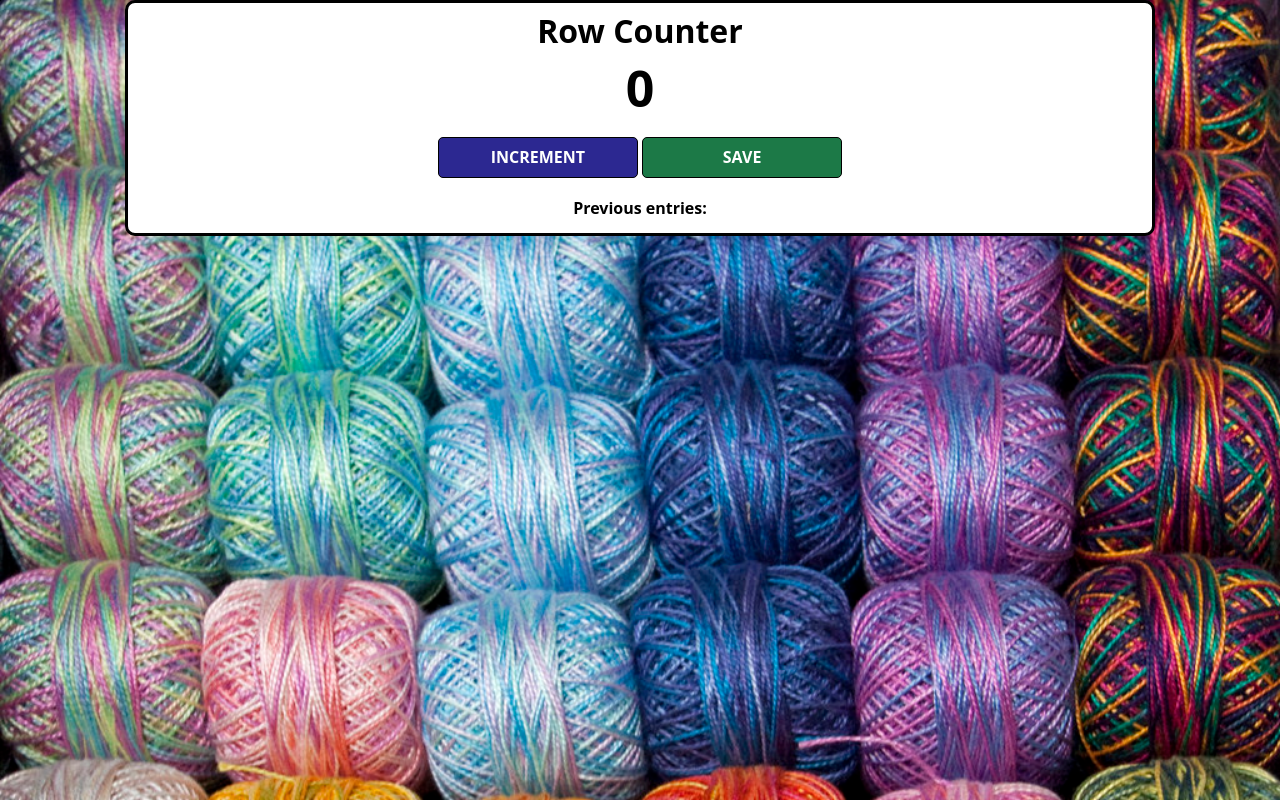
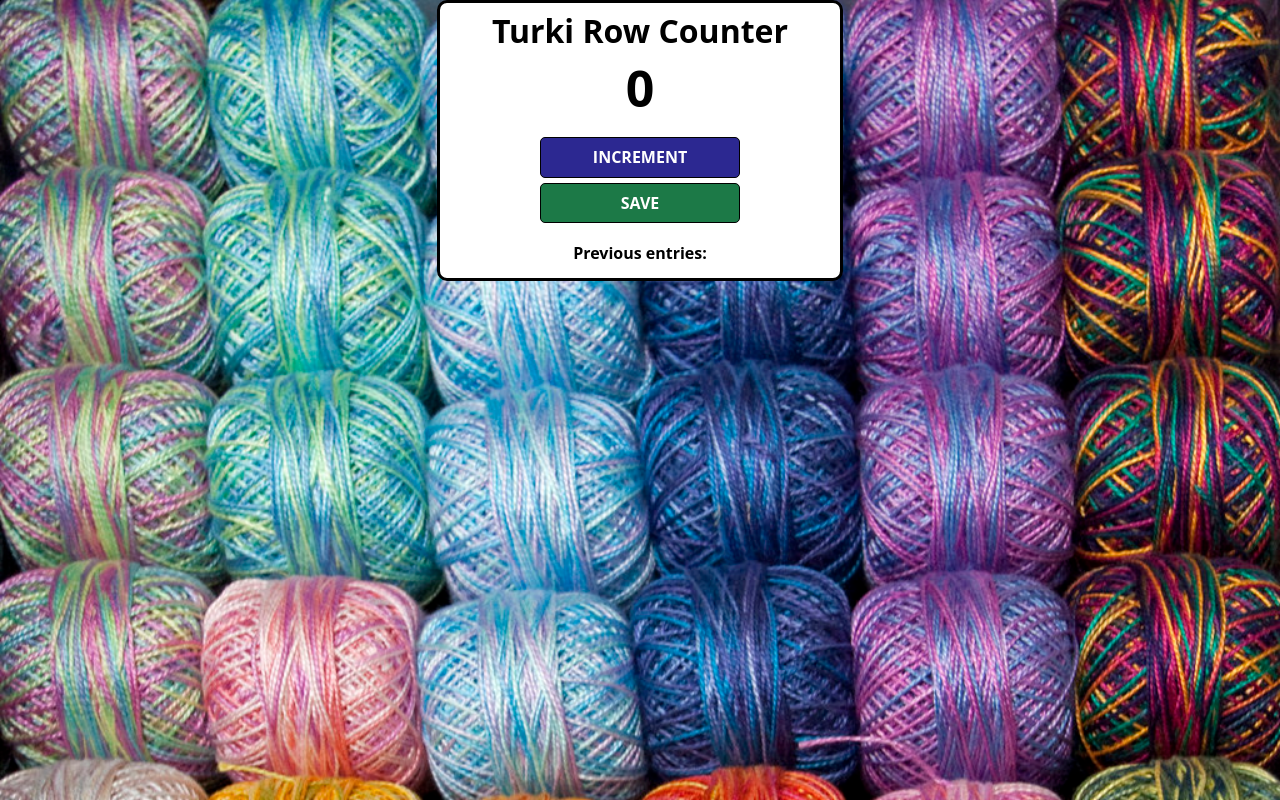
Before and after one commit to denssetsu/Turki-First-Stie, a website built with Vite: page index.html in a window 1280 px wide. Built offline with nearby package versions, Linux system fonts and the light colour scheme.

Commit message:
update the max-width and the h1

```diff
--- a/index.css
+++ b/index.css
@@ -8,7 +8,7 @@ body {
 
 .container {
     background: white;
-    max-width: 80%;
+    max-width: 400px;
     margin: auto;
     border: 3px solid black;
     border-radius: 10px;
--- a/index.html
+++ b/index.html
@@ -4,7 +4,7 @@
     </head>
     <body>
         <div class="container">
-            <h1>Row Counter</h1>
+            <h1>Turki Row Counter</h1>
             <h2 id="count-el">0</h2>
             <button id="increment-btn" onclick="increment()">INCREMENT</button>
             <button id="save-btn" onclick="save()">SAVE</button>
```
